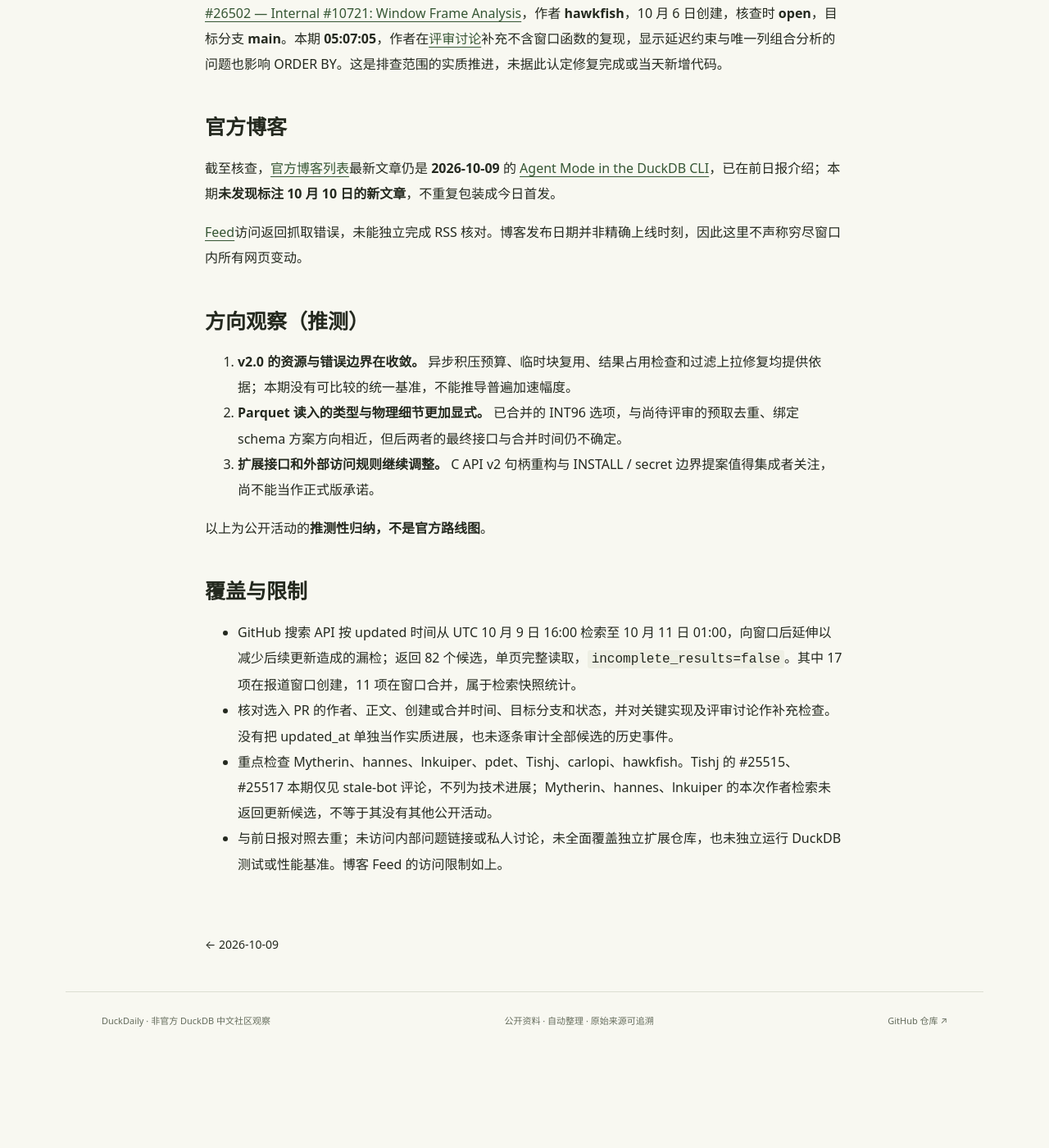
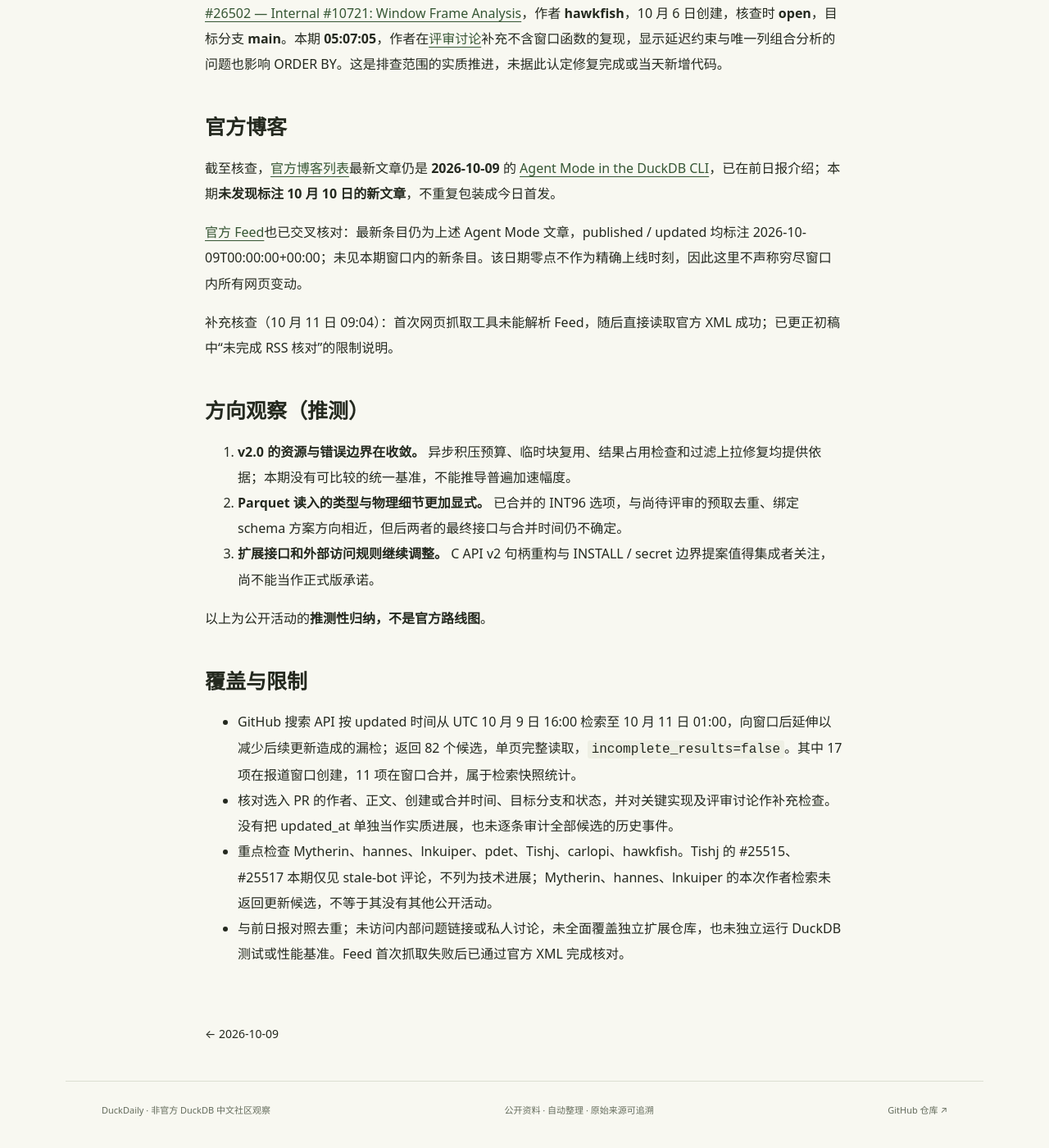
Before and after one commit to Damon07/duckdaily, a Jekyll site: the page built from _posts/2026-10-10-duckdb-daily.md, in a window 1280 px wide and 1400 px high, scrolled down 3371 px. Shown: the whole window at 82% size. Built offline with Jekyll 4.4.1, drawn with Linux system fonts in a browser that asks for light colours; before the commit the page ends 4661 px from its top, so only the background shows below that; some of the changed text lies outside the part shown.

Commit message:
Verify official RSS coverage in October 10 daily

```diff
--- a/_posts/2026-10-10-duckdb-daily.md
+++ b/_posts/2026-10-10-duckdb-daily.md
@@ -3,9 +3,10 @@
 date: 2026-10-10 12:00:00 +0800
 description: "异步积压预算、CTAS 临时空间和过滤上拉修复已合并；Parquet INT96 新增精度选项，C API v2 与外部访问边界继续推进。"
 coverage_date: "2026-10-10"
+updated_at: 2026-10-11T09:04:00+08:00
 ---
 
-覆盖窗口：北京时间 **2026-10-10 00:00 至 2026-10-11 00:00，左闭右开**（UTC 10 月 9 日 16:00 至 10 月 10 日 16:00）。实际核查时间：**2026-10-11 08:59—09:02（Asia/Shanghai）**。下文事件时间均为北京时间，状态以核查时为准。
+覆盖窗口：北京时间 **2026-10-10 00:00 至 2026-10-11 00:00，左闭右开**（UTC 10 月 9 日 16:00 至 10 月 10 日 16:00）。实际核查时间：**2026-10-11 08:59—09:04（Asia/Shanghai）**。下文事件时间均为北京时间，状态以核查时为准。
 
 ## 今日速览
 
@@ -64,7 +65,9 @@
 
 截至核查，[官方博客列表](https://duckdb.org/news/)最新文章仍是 **2026-10-09** 的 [Agent Mode in the DuckDB CLI](https://www.duckdb.org/2026/10/09/agent-mode)，已在前日报介绍；本期**未发现标注 10 月 10 日的新文章**，不重复包装成今日首发。
 
-[Feed](https://duckdb.org/feed.xml)访问返回抓取错误，未能独立完成 RSS 核对。博客发布日期并非精确上线时刻，因此这里不声称穷尽窗口内所有网页变动。
+[官方 Feed](https://duckdb.org/feed.xml)也已交叉核对：最新条目仍为上述 Agent Mode 文章，published / updated 均标注 2026-10-09T00:00:00+00:00；未见本期窗口内的新条目。该日期零点不作为精确上线时刻，因此这里不声称穷尽窗口内所有网页变动。
+
+补充核查（10 月 11 日 09:04）：首次网页抓取工具未能解析 Feed，随后直接读取官方 XML 成功；已更正初稿中“未完成 RSS 核对”的限制说明。
 
 ## 方向观察（推测）
 
@@ -79,4 +82,4 @@
 - GitHub 搜索 API 按 updated 时间从 UTC 10 月 9 日 16:00 检索至 10 月 11 日 01:00，向窗口后延伸以减少后续更新造成的漏检；返回 82 个候选，单页完整读取，`incomplete_results=false`。其中 17 项在报道窗口创建，11 项在窗口合并，属于检索快照统计。
 - 核对选入 PR 的作者、正文、创建或合并时间、目标分支和状态，并对关键实现及评审讨论作补充检查。没有把 updated_at 单独当作实质进展，也未逐条审计全部候选的历史事件。
 - 重点检查 Mytherin、hannes、lnkuiper、pdet、Tishj、carlopi、hawkfish。Tishj 的 #25515、#25517 本期仅见 stale-bot 评论，不列为技术进展；Mytherin、hannes、lnkuiper 的本次作者检索未返回更新候选，不等于其没有其他公开活动。
-- 与前日报对照去重；未访问内部问题链接或私人讨论，未全面覆盖独立扩展仓库，也未独立运行 DuckDB 测试或性能基准。博客 Feed 的访问限制如上。
+- 与前日报对照去重；未访问内部问题链接或私人讨论，未全面覆盖独立扩展仓库，也未独立运行 DuckDB 测试或性能基准。Feed 首次抓取失败后已通过官方 XML 完成核对。
```
